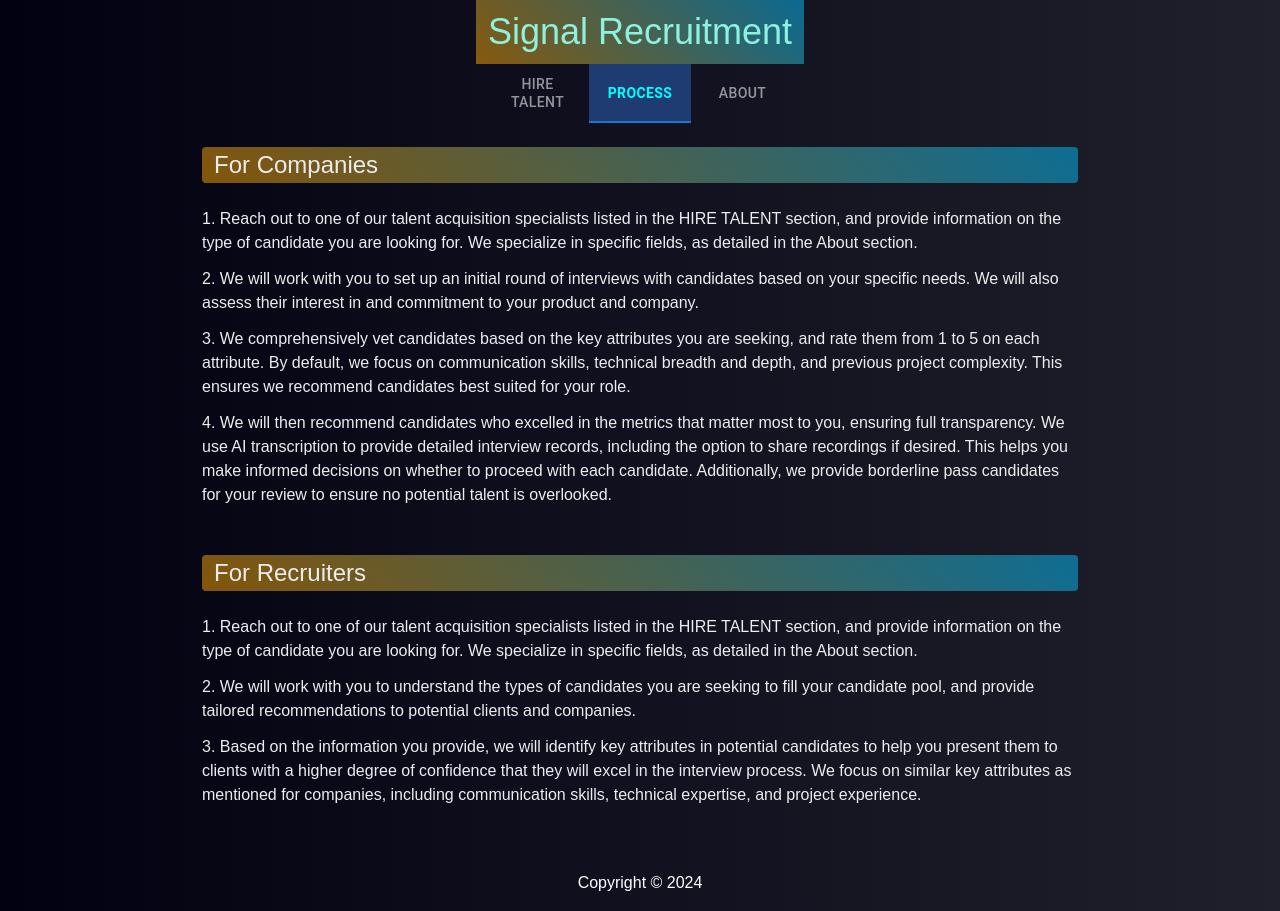
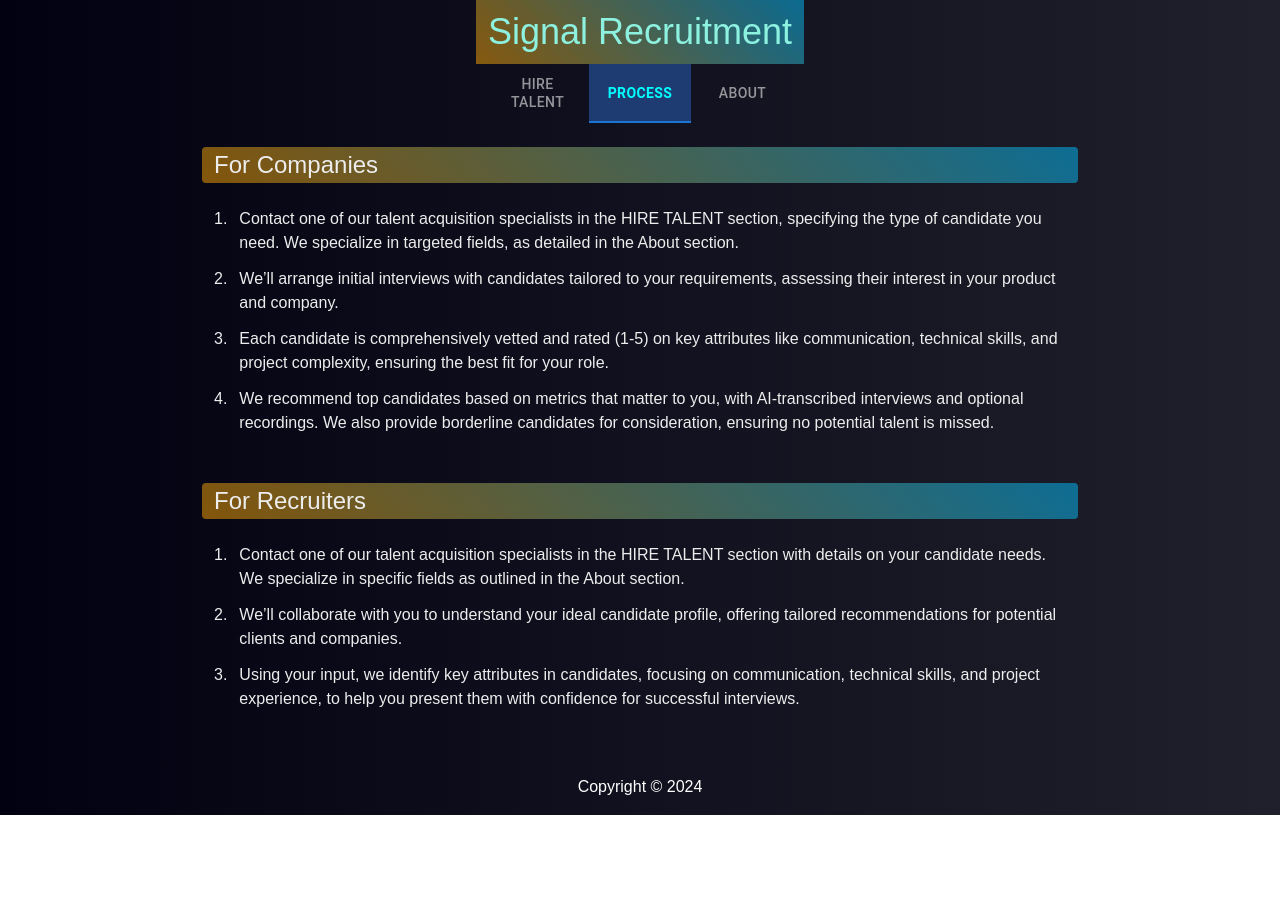
Before and after one commit to yeshdev1/lead-gen-fe, a Next.js app: page / in a window 1280 px wide. Both pictures are taken after a click on the tab "PROCESS". After the commit the page ends 815 px from the top, so only its background shows below. Built offline with nearby package versions, Linux system fonts and the light colour scheme.

Commit message:
more clean up

```diff
--- a/src/constants/textConstants.ts
+++ b/src/constants/textConstants.ts
@@ -1,6 +1 @@
-export const mission: string = 'At Signal Recruitment, we streamline hiring for technical roles by combining \
-expert-driven candidate evaluations with AI technology. We reduce the screening burden for clients by \
-vetting candidates\' \
-technical and communication skills, delivering a curated pool of top-tier talent that aligns with hiring managers\' \
-needs. Our goal is to innovate candidate screening, enabling companies to focus on growth while we handle candidate \
-assessments efficiently'
+export const mission: string = 'At Signal Recruitment, we streamline technical hiring with expert-driven, AI-enhanced candidate evaluations, delivering top talent precisely aligned with client needs.'
--- a/src/views/about/about.tsx
+++ b/src/views/about/about.tsx
@@ -18,30 +18,21 @@ const Bios = () => (
         <StaggeredFadeInContent
             texts={[
                 <div key='yeshwanth'>
-                    <h2 className="bioHeader">Yeshwanth Devababhaktuni</h2>
+                    <h2 className="bioHeader">Goutham Govada</h2>
                     <div className="bioContent">
-                        Goutham is a talented Quality assurance engineer and has a master&apos;s degree in industrial engineer and a bachelor&apos;s degree in mechanical engineer from
-                            form Purdue University. He has worked for a variety of companies including Sanmina corp, Quanergy and currently at QuantumScape. He is currently our CEO and will
-                            help with and procure talent in his area of expertise which includes mechanical engineers, quality assurance engineers, program and project managers and any other
-                            specific position requiements you may have.
+                        Goutham is an accomplished Quality Assurance Engineer with a master&apos;s degree in Industrial Engineering and a bachelor&apos;s in Mechanical Engineering from Purdue University. He has a diverse background, having worked with companies such as Sanmina Corp, Quanergy, and currently QuantumScape. As our CEO, Goutham brings expertise in talent acquisition, particularly for roles in Mechanical Engineering, Quality Assurance, and Project and Program Management, as well as other specialized positions based on client needs
                     </div>
                 </div>,
                 <div key='goutham'>
-                    <h2 className="bioHeader">Goutham Govada</h2>
+                    <h2 className="bioHeader">Yeshwanth Devabhaktuni</h2>
                     <div className="bioContent">
-                        Goutham is a talented Quality assurance engineer and has a master&apos;ss degree in industrial engineer and a bachelor&apos;s degree in mechanical engineer from
-                        form Purdue University. He has worked for a variety of companies including Sanmina corp, Quanergy and currently at QuantumScape. He is currently our CEO and will
-                        help with and procure talent in his area of expertise which includes mechanical engineers, quality assurance engineers, program and project managers and any other
-                        specific position requiements you may have.
+                    Yeshwanth is a skilled Software Engineer with a bachelor&apos;s degree from the University of Michigan, Ann Arbor, and a master&apos;s in Data Science from DePaul University, where he also published a research paper. He has experience as a Full Stack Software Engineer at Walmart Labs, Outdoorsy Inc., and Jeeves Inc. (A16z funded) and currently serves as a Senior Software Engineer Lead at TikTok. Yeshwanth can assist in talent acquisition for roles in Software Engineering, Machine Learning Engineering, Data Science, AI Engineering, and Data Analysis.
                     </div>
                 </div>,
                 <div key='nikhil'>
                     <h2 className="bioHeader">Nikhil Anjuri</h2>
                     <div className="bioContent">
-                        Goutham is a talented Quality assurance engineer and has a master&apos;s degree in industrial engineer and a bachelor&apos;s degree in mechanical engineer from
-                            form Purdue University. He has worked for a variety of companies including Sanmina corp, Quanergy and currently at QuantumScape. He is currently our CEO and will
-                            help with and procure talent in his area of expertise which includes mechanical engineers, quality assurance engineers, program and project managers and any other
-                            specific position requiements you may have.
+                        Nikhil is a talented Software Engineer who has a dual bachelor&apos;s degree in Electrical Engineering and Information Science from Penn State University and also a master&apos;s degree in informatics. He has worked at Mozilla, Ulvetenna and currently works as a software engineer at a stealth startup. He can help screen backend engineers, data analysts, research engineers and mobile developers.
                     </div>
                 </div>
             ]}
--- a/src/views/howItWorks/howItWorks.css
+++ b/src/views/howItWorks/howItWorks.css
@@ -22,6 +22,13 @@
     margin-top: 24px;
 }
 
+.sentence {
+    display: flex;
+    justify-content: flex-start;
+    gap: 12px;
+    padding-right: 12px;
+}
+
 @media (max-width: 768px) {
     .header-process {
         font-size: 18px;
--- a/src/views/howItWorks/howItWorks.tsx
+++ b/src/views/howItWorks/howItWorks.tsx
@@ -19,31 +19,31 @@ const HowItWorks: React.FC<HowItWorksProps> = ({
                     <div key="companies" className="block">
                         <h1 className="header-process">For Companies</h1>
                         <ol className="process">
-                            <li>
-                                1. Reach out to one of our talent acquisition specialists listed in the HIRE TALENT section, and provide information on the type of candidate you are looking for. We specialize in specific fields, as detailed in the About section.
+                            <li className="sentence">
+                                <span></span>1. <span>Contact one of our talent acquisition specialists in the HIRE TALENT section, specifying the type of candidate you need. We specialize in targeted fields, as detailed in the About section.</span>
                             </li>
-                            <li>
-                                2. We will work with you to set up an initial round of interviews with candidates based on your specific needs. We will also assess their interest in and commitment to your product and company.
+                            <li className="sentence">
+                                <span></span>2. <span>We’ll arrange initial interviews with candidates tailored to your requirements, assessing their interest in your product and company.</span>
                             </li>
-                            <li>
-                                3. We comprehensively vet candidates based on the key attributes you are seeking, and rate them from 1 to 5 on each attribute. By default, we focus on communication skills, technical breadth and depth, and previous project complexity. This ensures we recommend candidates best suited for your role.
+                            <li className="sentence">
+                                <span></span>3. <span>Each candidate is comprehensively vetted and rated (1-5) on key attributes like communication, technical skills, and project complexity, ensuring the best fit for your role.</span>
                             </li>
-                            <li>
-                                4. We will then recommend candidates who excelled in the metrics that matter most to you, ensuring full transparency. We use AI transcription to provide detailed interview records, including the option to share recordings if desired. This helps you make informed decisions on whether to proceed with each candidate. Additionally, we provide borderline pass candidates for your review to ensure no potential talent is overlooked.
+                            <li className="sentence">
+                                <span></span>4. <span> We recommend top candidates based on metrics that matter to you, with AI-transcribed interviews and optional recordings. We also provide borderline candidates for consideration, ensuring no potential talent is missed.</span>
                             </li>
                         </ol>
                     </div>,
                     <div key="recruiters" className="block">
                         <h1 className="header-process">For Recruiters</h1>
                         <ol className="process">
-                            <li>
-                                1. Reach out to one of our talent acquisition specialists listed in the HIRE TALENT section, and provide information on the type of candidate you are looking for. We specialize in specific fields, as detailed in the About section.
+                            <li className="sentence">
+                                <span></span>1. <span>Contact one of our talent acquisition specialists in the HIRE TALENT section with details on your candidate needs. We specialize in specific fields as outlined in the About section.</span>
                             </li>
-                            <li>
-                                2. We will work with you to understand the types of candidates you are seeking to fill your candidate pool, and provide tailored recommendations to potential clients and companies.
+                            <li className="sentence">
+                                <span></span>2. <span>We’ll collaborate with you to understand your ideal candidate profile, offering tailored recommendations for potential clients and companies.</span>
                             </li>
-                            <li>
-                                3. Based on the information you provide, we will identify key attributes in potential candidates to help you present them to clients with a higher degree of confidence that they will excel in the interview process. We focus on similar key attributes as mentioned for companies, including communication skills, technical expertise, and project experience.
+                            <li className="sentence">
+                                <span></span>3. <span> Using your input, we identify key attributes in candidates, focusing on communication, technical skills, and project experience, to help you present them with confidence for successful interviews.</span>
                             </li>
                         </ol>
                     </div>
```
